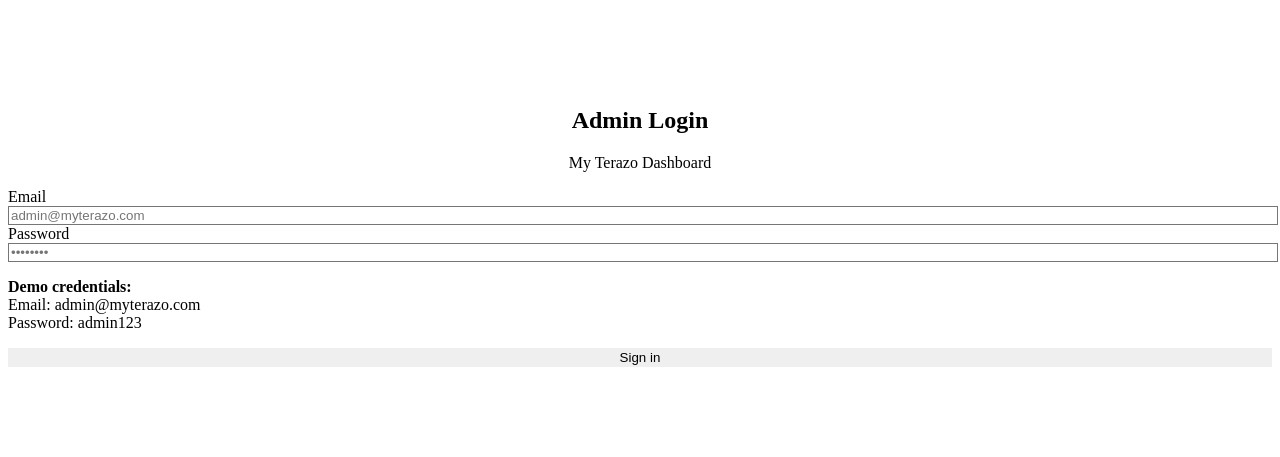
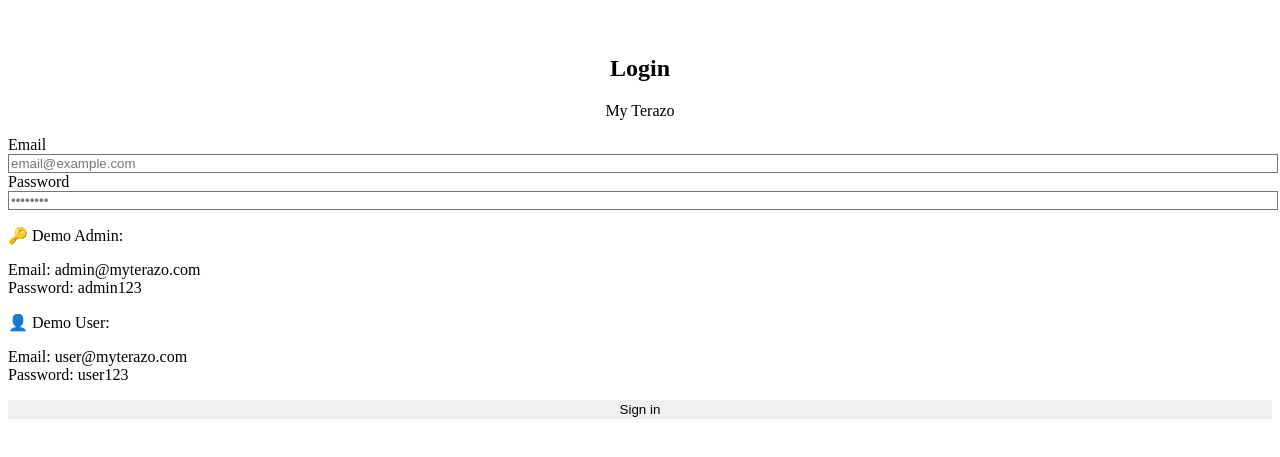
Before and after one commit to Biliebed/my_terazo, a Next.js app: page /admin/login in a window 1280 px wide. Shown: the part 181-638 px from the top of the page. Built offline with nearby package versions, Linux system fonts and the light colour scheme.

Commit message:
Add role-based authentication: admin and user roles with separate redirects

```diff
--- a/app/admin/login/page.tsx
+++ b/app/admin/login/page.tsx
@@ -3,6 +3,7 @@
 import { signIn } from "next-auth/react";
 import { useState } from "react";
 import { useRouter } from "next/navigation";
+import { useSession } from "next-auth/react";
 
 export default function LoginPage() {
   const [email, setEmail] = useState("");
@@ -26,7 +27,16 @@
       if (result?.error) {
         setError("Email atau password salah");
       } else {
-        router.push("/admin");
+        // Get session to check role
+        const response = await fetch('/api/auth/session');
+        const session = await response.json();
+
+        // Redirect based on role
+        if (session?.user?.role === 'admin') {
+          router.push("/admin");
+        } else {
+          router.push("/"); // User goes to homepage
+        }
         router.refresh();
       }
     } catch (err) {
@@ -41,10 +51,10 @@
       <div className="max-w-md w-full space-y-8">
         <div>
           <h2 className="text-center text-3xl font-bold text-gray-900">
-            Admin Login
+            Login
           </h2>
           <p className="mt-2 text-center text-sm text-gray-600">
-            My Terazo Dashboard
+            My Terazo
           </p>
         </div>
 
@@ -62,7 +72,7 @@
                 value={email}
                 onChange={(e) => setEmail(e.target.value)}
                 className="appearance-none relative block w-full px-3 py-2 border border-gray-300 placeholder-gray-500 text-gray-900 rounded-md focus:outline-none focus:ring-blue-500 focus:border-blue-500 focus:z-10 sm:text-sm"
-                placeholder="admin@myterazo.com"
+                placeholder="email@example.com"
               />
             </div>
 
@@ -89,12 +99,25 @@
             </div>
           )}
 
-          <div className="bg-blue-50 p-4 rounded-md">
-            <p className="text-xs text-blue-800">
-              <strong>Demo credentials:</strong><br />
-              Email: admin@myterazo.com<br />
-              Password: admin123
-            </p>
+          <div className="bg-blue-50 p-4 rounded-md space-y-3">
+            <div>
+              <p className="text-xs font-semibold text-blue-900 mb-1">
+                🔑 Demo Admin:
+              </p>
+              <p className="text-xs text-blue-800">
+                Email: admin@myterazo.com<br />
+                Password: admin123
+              </p>
+            </div>
+            <div>
+              <p className="text-xs font-semibold text-blue-900 mb-1">
+                👤 Demo User:
+              </p>
+              <p className="text-xs text-blue-800">
+                Email: user@myterazo.com<br />
+                Password: user123
+              </p>
+            </div>
           </div>
 
           <div>
--- a/auth.config.ts
+++ b/auth.config.ts
@@ -1,9 +1,23 @@
 import type { NextAuthConfig } from "next-auth";
 import Credentials from "next-auth/providers/credentials";
 
-// Hardcoded admin credentials (nanti bisa pindah ke database)
-const ADMIN_EMAIL = "admin@myterazo.com";
-const ADMIN_PASSWORD = "admin123"; // Simple password untuk demo
+// Demo users (nanti bisa pindah ke database)
+const DEMO_USERS = [
+  {
+    id: "1",
+    email: "admin@myterazo.com",
+    password: "admin123",
+    name: "Admin My Terazo",
+    role: "admin",
+  },
+  {
+    id: "2",
+    email: "user@myterazo.com",
+    password: "user123",
+    name: "User Demo",
+    role: "user",
+  },
+];
 
 export default {
   providers: [
@@ -17,16 +31,19 @@
           return null;
         }
 
-        // Check if email and password match admin
-        if (
-          credentials.email === ADMIN_EMAIL &&
-          credentials.password === ADMIN_PASSWORD
-        ) {
+        // Find user by email and password
+        const user = DEMO_USERS.find(
+          (u) =>
+            u.email === credentials.email &&
+            u.password === credentials.password
+        );
+
+        if (user) {
           return {
-            id: "1",
-            email: ADMIN_EMAIL,
-            name: "Admin",
-            role: "admin",
+            id: user.id,
+            email: user.email,
+            name: user.name,
+            role: user.role,
           };
         }
 
@@ -38,13 +55,28 @@
     signIn: "/admin/login",
   },
   callbacks: {
+    async jwt({ token, user }) {
+      if (user) {
+        token.role = user.role;
+      }
+      return token;
+    },
+    async session({ session, token }) {
+      if (session.user) {
+        session.user.role = token.role as string;
+      }
+      return session;
+    },
     authorized({ auth, request: { nextUrl } }) {
       const isLoggedIn = !!auth?.user;
       const isOnAdmin = nextUrl.pathname.startsWith("/admin");
       const isOnLogin = nextUrl.pathname === "/admin/login";
+      const userRole = auth?.user?.role;
 
+      // Admin pages require admin role
       if (isOnAdmin && !isOnLogin) {
         if (!isLoggedIn) return false;
+        if (userRole !== "admin") return false;
         return true;
       }
 
--- /dev/null
+++ b/types/next-auth.d.ts
@@ -0,0 +1,19 @@
+import NextAuth, { DefaultSession } from "next-auth"
+
+declare module "next-auth" {
+  interface Session {
+    user: {
+      role: string
+    } & DefaultSession["user"]
+  }
+
+  interface User {
+    role: string
+  }
+}
+
+declare module "next-auth/jwt" {
+  interface JWT {
+    role: string
+  }
+}
```
